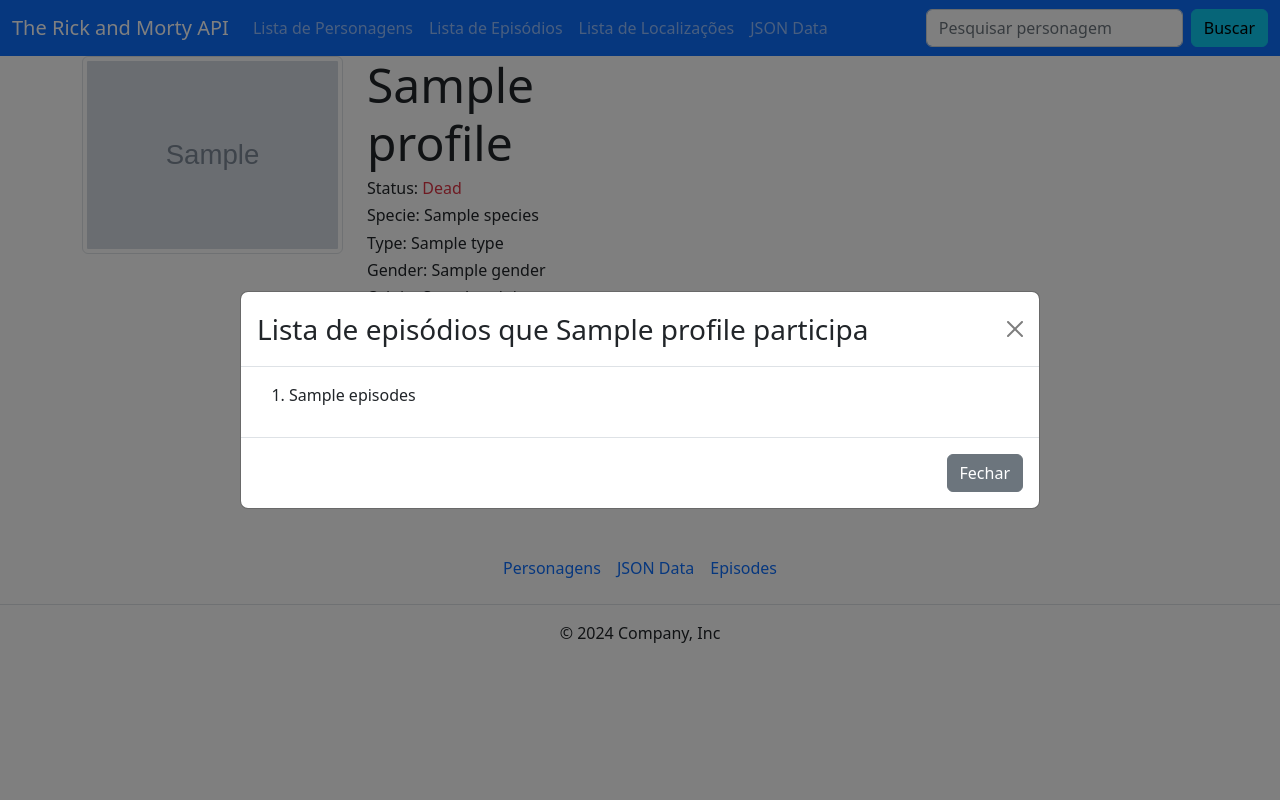
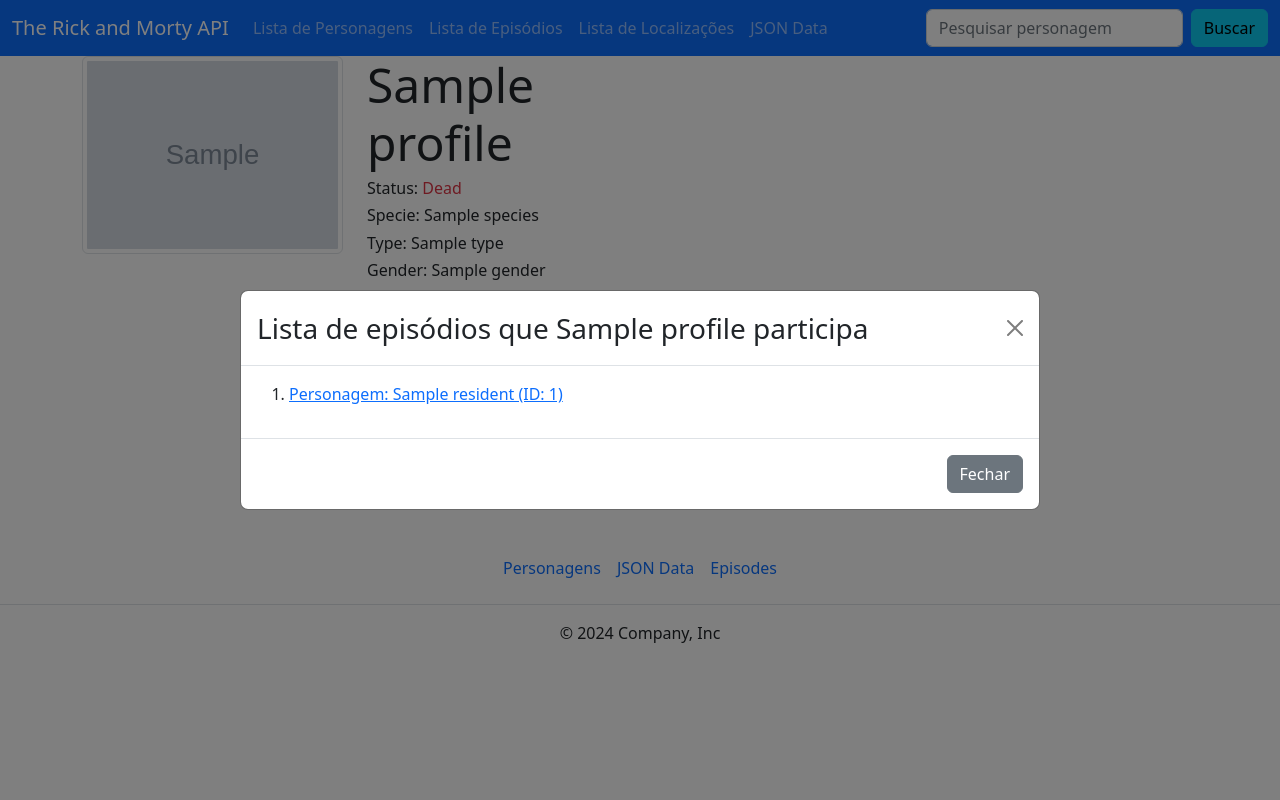
Before and after one commit to Andiichi/Desafio_API_Rick_and_Morty, a Flask app: template templates/profile.html in a window 1280 px wide, after a click on "Ver mais". Run offline with Flask 3, Linux system fonts and the light colour scheme; the template is opened without the code that fills it: most values are stand-ins (such as "Sample title", 1, 10 or a date in 2020); grey boxes marked "Sample" are stand-in pictures.

Commit message:
feat: alteracoes no modal locations.html

```diff
--- a/app.py
+++ b/app.py
@@ -41,9 +41,30 @@ def get_episodes():
 def get_locations():
     url = 'https://rickandmortyapi.com/api/location/'
     response = requests.get(url)
-    data_dict = response.json()
+    locations_dict = response.json()
 
-    return render_template('locations.html', locations=data_dict['results'])
+    locations = []
+
+    for location in locations_dict['results']:
+        residents = []
+        for resident_url in location['residents']:
+            resident_response = requests.get(resident_url)
+            resident_data = resident_response.json()
+            residents.append({
+                'id': resident_data['id'],
+                'name': resident_data['name']
+            })
+
+        location_info = {
+            'id': location['id'],
+            'name': location['name'],
+            'type': location['type'],
+            'dimension': location['dimension'],
+            'residents': residents
+        }
+        locations.append(location_info)
+
+    return render_template('locations.html', locations=locations)
 
 
 
--- a/templates/locations.html
+++ b/templates/locations.html
@@ -36,10 +36,10 @@
             </div>
             <div class="modal-body">
                 <ol>
-                    {% for resident_url in location.residents %}
+                    {% for resident in locations.residents %}
                 <li>
                     <!-- Aqui você pode criar um link para o perfil do personagem -->
-                    <a href="/profile/{{ resident_url.split('/')[-1] }}">Personagem: ID {{ resident_url.split('/')[-1] }}</a>
+                    <a href="/profile/{{ resident.['id'] }}">Personagem: ID {{ [resident.['name'] }}</a>
                 </li>
                 {% endfor %}
 
--- a/templates/profile.html
+++ b/templates/profile.html
@@ -55,13 +55,15 @@
               <button type="button" class="btn-close" data-bs-dismiss="modal" aria-label="Close"></button>
             </div>
             <div class="modal-body">
-                <ol>
-                  {% for episodes in profile.episode %}
-                    <!-- Aqui você pode criar um link para o perfil do personagem -->
-                    <li><h1 class="h6">{{episodes}}</h1></li>
-              {% endfor %}
-            </ol>
-            </div>
+              <ol>
+                  {% for resident in location.residents %}
+                  <li>
+                      <!-- Link para o perfil do personagem -->
+                      <a href="/profile/{{ resident.id }}">Personagem: {{ resident.name }} (ID: {{ resident.id }})</a>
+                  </li>
+                  {% endfor %}
+              </ol>
+          </div>
             <div class="modal-footer">
               <button type="button" class="btn btn-secondary" data-bs-dismiss="modal">Fechar</button>
             </div>
```
